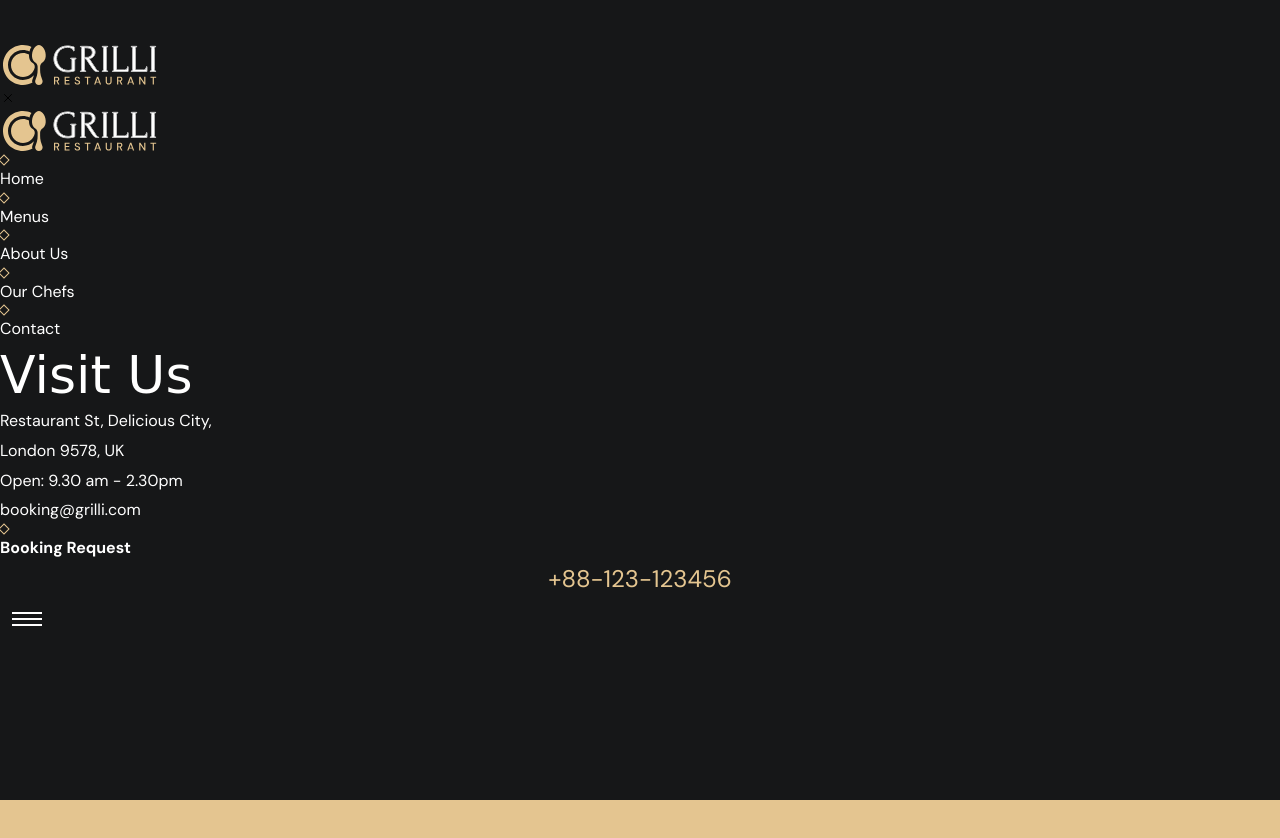
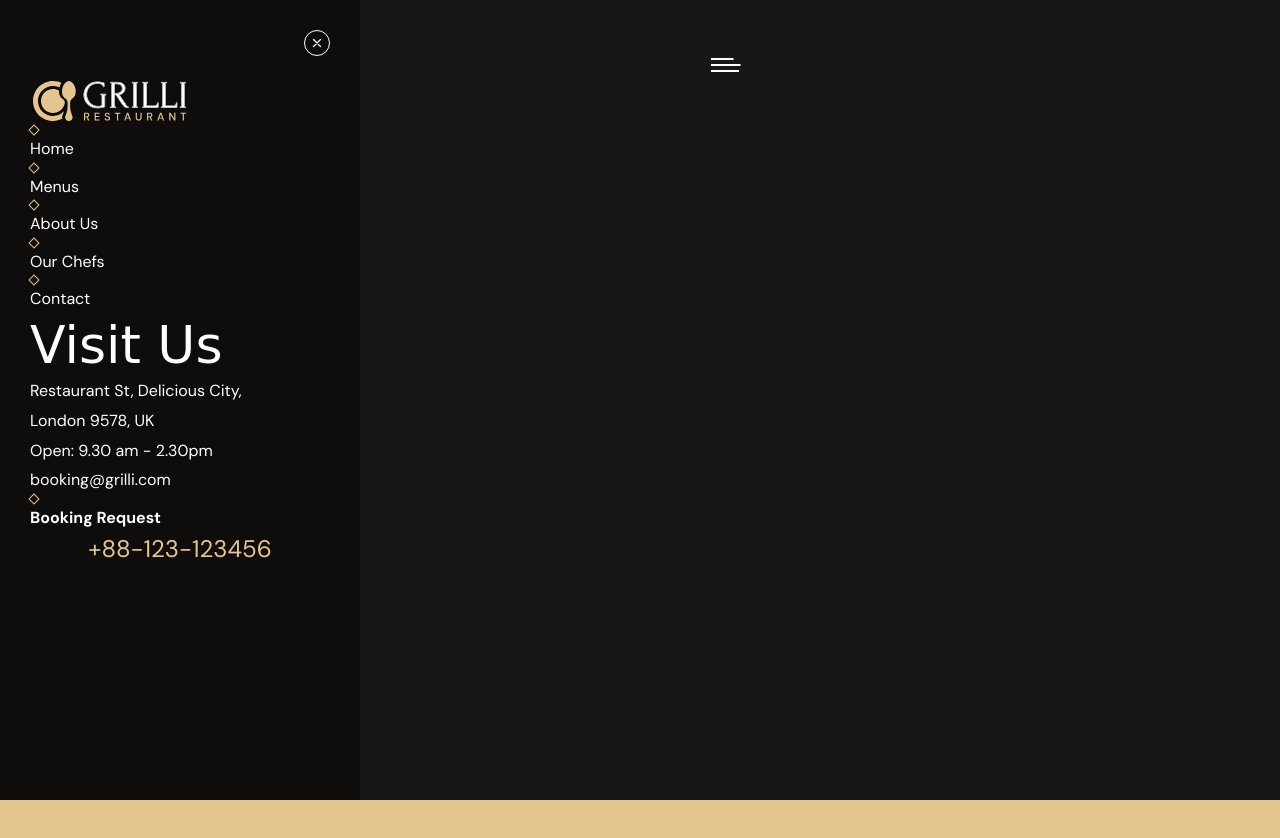
Before and after one commit to MaryanaDey/Grilli, a plain HTML site: page assets/index.html in a window 1280 px wide. Shown: the top 838 px of the page. Drawn offline with nearby package versions, Linux system fonts and the light colour scheme; a web font is replaced by a local one.

Commit message:
add navbartransition
add navbartransition

```diff
--- a/assets/css/style.css
+++ b/assets/css/style.css
@@ -440,11 +440,14 @@ body.nav-active {
 #HEADER
 /*-------------------------------------*/
 
-.navbar,
 .overlay,
 .header .btn {
     display: none;
 }
+
+/* .header .btn {
+    display: none;
+} */
 
 .header {
     position: fixed;
@@ -455,6 +458,7 @@ body.nav-active {
     padding-block: 40px;
     z-index: 4;
     border-block-end: 1px solid transparent;
+    transition: var(--transition-1);
 }
 
 .header.active {
@@ -468,7 +472,7 @@ body.nav-active {
     transition-delay: 250ms;
 }
 
-.header.container {
+.header .container {
     padding-inline: 20px;
     display: flex;
     justify-content: space-between;
@@ -476,17 +480,62 @@ body.nav-active {
     gap: 8px;
 }
 
-.nav-open-btn{
+.nav-open-btn {
     padding: 12px;
     padding-inline-end: 0;
+}
+
+.nav-open-btn .line {
+    width: 30px;
+    height: 2px;
+    background-color: var(--white);
+    margin-block: 4px;
+    transform-origin: left;
+    animation: menuBtn 400ms ease-in-out alternate infinite;
+}
+@keyframes  menuBtn {
+    0% { transform: scaleX(1);}
+    100% {transform: scaleX(0.5);}
+}
+
+.nav-open-btn .line-2 {
+    animation-delay: 150ms;
+}
+
+.nav-open-btn .line-3 {
+    animation-delay: 300ms;
+}
+
+.navbar {
+    position: fixed;
+    background-color: var(--smoky-black-1);
+    top: 0;
+    left: -360px;
+    bottom: 0;
+    max-width: 360px;
+    width: 100%;
+    padding-inline: 30px;
+    padding-block-end: 50px;
+    overflow-y: hidden;
+    z-index: 2;
+    transition: var(--transition-2);
 
 }
 
-.nav-open-btn .line{
-width: 30px;
-height: 2px;
-background-color: var(--white);
-margin-block: 4px;
-transform-origin: left;
-animation: menuBtn 400ms ease-in-out alternate infinite;
+.navbar.active {
+    visibility: visible;
+    transform: translateX(360px);
 }
+
+.navbar .close-btn {
+    color: var(--white);
+    border: 1px solid currentColor;
+    padding: 4px;
+    border-radius: var(--radius-circle);
+    margin-inline-start: auto;
+    margin-block: 30px 20px;
+}
+
+.navbar .close-btn ion-icon {
+    --ionicon-stroke-width: 40px;
+}
--- a/assets/index.html
+++ b/assets/index.html
@@ -1,7 +1,9 @@
 <!DOCTYPE html>
 <html lang="en">
+
 <head>
     <meta charset="UTF-8">
+    <meta http-equiv="X-UA-Compatible" content="IE=edge">
     <meta name="viewport" content="width=device-width, initial-scale=1.0">
 
     <!--
@@ -52,6 +54,10 @@
     <div class="circle"></div>
     <p class="text">Grilli</p>
 </div>
+
+
+
+
 
 
 <!---------
@@ -116,7 +122,7 @@
             <img src="./images/logo.svg" width="160" height="50" alt="Grilli - Home">
         </a>
 
-        <nav class="navbar" data-navbar>
+        <nav class="navbar active" data-navbar>
 
             <button class="close-btn" aria-label="close menu" data-nav-toggler>
                 <ion-icon name="close-outline" aria-hidden="true"></ion-icon>
```
Also changed, not shown: assets/js/script.js (+5 -2 lines).
